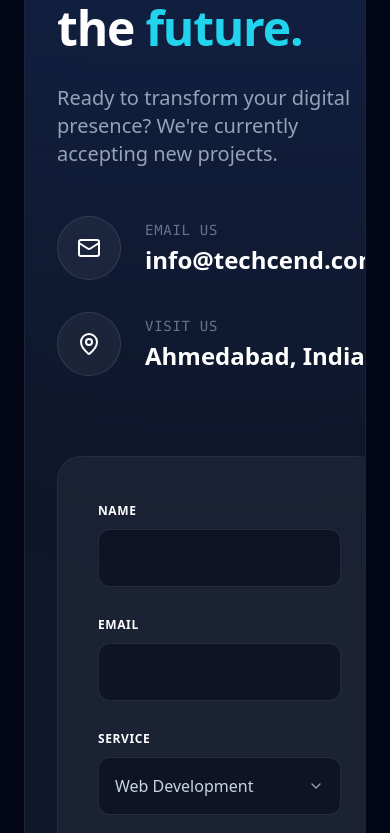
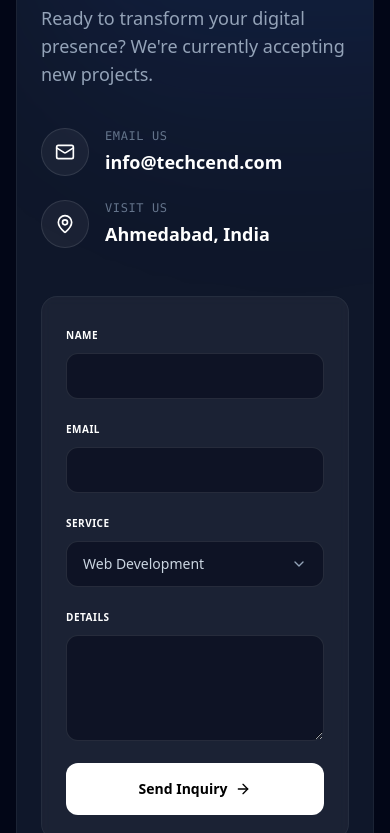
Before and after one commit to HarshalParghi13/techcend, a React (Vite) app: page / in a window 390 px wide. Shown: the part 8971-9804 px from the top of the page. Built offline with nearby package versions, Linux system fonts and the light colour scheme.

Commit message:
made contact page responsive

```diff
--- a/src/components/sections/Contact.jsx
+++ b/src/components/sections/Contact.jsx
@@ -49,57 +49,57 @@ const Contact = () => {
   };
 
   return (
-    <section id="contact" className="py-32 bg-slate-950 relative overflow-hidden">
-      <div className="container mx-auto px-6">
+    <section id="contact" className="py-20 lg:py-32 bg-slate-950 relative overflow-hidden">
+      <div className="container mx-auto px-4 sm:px-6">
         <RevealSection>
-          <div className="bg-slate-900 rounded-[3rem] p-8 md:p-20 border border-white/5 relative overflow-hidden">
-            <div className="absolute top-0 right-0 w-[800px] h-[800px] bg-gradient-to-b from-blue-600/20 to-transparent rounded-full blur-[120px] translate-x-1/3 -translate-y-1/3 pointer-events-none"></div>
+          <div className="bg-slate-900 rounded-[2rem] lg:rounded-[3rem] p-6 sm:p-10 lg:p-20 border border-white/5 relative overflow-hidden">
+            <div className="absolute top-0 right-0 w-[500px] h-[500px] md:w-[800px] md:h-[800px] bg-gradient-to-b from-blue-600/20 to-transparent rounded-full blur-[80px] md:blur-[120px] translate-x-1/3 -translate-y-1/3 pointer-events-none"></div>
 
-            <div className="grid lg:grid-cols-2 gap-20 relative z-10">
+            <div className="grid lg:grid-cols-2 gap-12 lg:gap-20 relative z-10">
               <div>
-                <h3 className="text-5xl md:text-7xl font-bold text-white mb-8 tracking-tight">Let's create <br />the <span className="text-cyan-400">future.</span></h3>
-                <p className="text-slate-400 text-xl mb-12 max-w-md">
+                <h3 className="text-4xl sm:text-5xl md:text-7xl font-bold text-white mb-6 lg:mb-8 tracking-tight">Let's create <br />the <span className="text-cyan-400">future.</span></h3>
+                <p className="text-slate-400 text-lg sm:text-xl mb-10 lg:mb-12 max-w-md">
                   Ready to transform your digital presence? We're currently accepting new projects.
                 </p>
 
-                <div className="space-y-8">
-                  <a href="mailto:info@techcend.com" className="flex items-center gap-6 group cursor-pointer">
-                    <div className="w-16 h-16 rounded-full bg-white/5 flex items-center justify-center text-white border border-white/10 group-hover:bg-cyan-500 group-hover:border-cyan-400 transition-all duration-300">
-                      <Mail className="w-6 h-6" />
+                <div className="space-y-6 lg:space-y-8">
+                  <a href="mailto:info@techcend.com" className="flex items-center gap-4 sm:gap-6 group cursor-pointer w-fit">
+                    <div className="w-12 h-12 sm:w-16 sm:h-16 shrink-0 rounded-full bg-white/5 flex items-center justify-center text-white border border-white/10 group-hover:bg-cyan-500 group-hover:border-cyan-400 transition-all duration-300">
+                      <Mail className="w-5 h-5 sm:w-6 sm:h-6" />
                     </div>
-                    <div>
-                      <p className="text-sm text-slate-500 font-mono uppercase tracking-wider mb-1">Email Us</p>
-                      <p className="text-2xl font-bold text-white">info@techcend.com</p>
+                    <div className="min-w-0">
+                      <p className="text-xs sm:text-sm text-slate-500 font-mono uppercase tracking-wider mb-1">Email Us</p>
+                      <p className="text-lg sm:text-2xl font-bold text-white truncate">info@techcend.com</p>
                     </div>
                   </a>
 
-                  <div className="flex items-center gap-6 group">
-                    <div className="w-16 h-16 rounded-full bg-white/5 flex items-center justify-center text-white border border-white/10 group-hover:bg-cyan-500 group-hover:border-cyan-400 transition-all duration-300">
-                      <MapPin className="w-6 h-6" />
+                  <div className="flex items-center gap-4 sm:gap-6 group w-fit">
+                    <div className="w-12 h-12 sm:w-16 sm:h-16 shrink-0 rounded-full bg-white/5 flex items-center justify-center text-white border border-white/10 group-hover:bg-cyan-500 group-hover:border-cyan-400 transition-all duration-300">
+                      <MapPin className="w-5 h-5 sm:w-6 sm:h-6" />
                     </div>
                     <div>
-                      <p className="text-sm text-slate-500 font-mono uppercase tracking-wider mb-1">Visit Us</p>
-                      <p className="text-2xl font-bold text-white">Ahmedabad, India</p>
+                      <p className="text-xs sm:text-sm text-slate-500 font-mono uppercase tracking-wider mb-1">Visit Us</p>
+                      <p className="text-lg sm:text-2xl font-bold text-white">Ahmedabad, India</p>
                     </div>
                   </div>
                 </div>
               </div>
 
-              <form className="space-y-6 bg-white/5 p-10 rounded-3xl backdrop-blur-sm border border-white/5" onSubmit={handleSubmit}>
-                <div className="grid md:grid-cols-2 gap-6">
+              <form className="space-y-4 sm:space-y-6 bg-white/5 p-6 sm:p-8 lg:p-10 rounded-2xl sm:rounded-3xl backdrop-blur-sm border border-white/5" onSubmit={handleSubmit}>
+                <div className="grid sm:grid-cols-2 gap-4 sm:gap-6">
                   <div className="space-y-2">
-                    <label className="text-xs font-bold text-white uppercase tracking-wider">Name</label>
-                    <input type="text" name="name" required className="w-full bg-slate-950/50 border border-white/10 rounded-xl px-4 py-4 text-white focus:outline-none focus:border-cyan-500 focus:ring-1 focus:ring-cyan-500 transition-all" />
+                    <label className="text-[10px] sm:text-xs font-bold text-white uppercase tracking-wider">Name</label>
+                    <input type="text" name="name" required className="w-full bg-slate-950/50 border border-white/10 rounded-xl px-4 py-3 sm:py-4 text-sm sm:text-base text-white focus:outline-none focus:border-cyan-500 focus:ring-1 focus:ring-cyan-500 transition-all" />
                   </div>
                   <div className="space-y-2">
-                    <label className="text-xs font-bold text-white uppercase tracking-wider">Email</label>
-                    <input type="email" name="email" required className="w-full bg-slate-950/50 border border-white/10 rounded-xl px-4 py-4 text-white focus:outline-none focus:border-cyan-500 focus:ring-1 focus:ring-cyan-500 transition-all" />
+                    <label className="text-[10px] sm:text-xs font-bold text-white uppercase tracking-wider">Email</label>
+                    <input type="email" name="email" required className="w-full bg-slate-950/50 border border-white/10 rounded-xl px-4 py-3 sm:py-4 text-sm sm:text-base text-white focus:outline-none focus:border-cyan-500 focus:ring-1 focus:ring-cyan-500 transition-all" />
                   </div>
                 </div>
 
                 {/* --- CUSTOM DROPDOWN IMPLEMENTATION --- */}
                 <div className="space-y-2 relative">
-                  <label className="text-xs font-bold text-white uppercase tracking-wider">Service</label>
+                  <label className="text-[10px] sm:text-xs font-bold text-white uppercase tracking-wider">Service</label>
 
                   {/* Hidden input to ensure Web3Forms still receives the selected value */}
                   <input type="hidden" name="service" value={selectedService} />
@@ -107,7 +107,7 @@ const Contact = () => {
                   {/* Dropdown Trigger */}
                   <div
                     onClick={() => setIsDropdownOpen(!isDropdownOpen)}
-                    className="w-full bg-slate-950/50 border border-white/10 rounded-xl px-4 py-4 text-slate-300 focus:outline-none focus:border-cyan-500 transition-all cursor-pointer flex items-center justify-between hover:border-white/20"
+                    className="w-full bg-slate-950/50 border border-white/10 rounded-xl px-4 py-3 sm:py-4 text-sm sm:text-base text-slate-300 focus:outline-none focus:border-cyan-500 transition-all cursor-pointer flex items-center justify-between hover:border-white/20"
                   >
                     <span>{selectedService}</span>
                     <ChevronDown className={`w-4 h-4 text-slate-400 transition-transform duration-300 ${isDropdownOpen ? 'rotate-180' : ''}`} />
@@ -127,7 +127,7 @@ const Contact = () => {
                               setSelectedService(service);
                               setIsDropdownOpen(false);
                             }}
-                            className={`px-4 py-4 cursor-pointer transition-colors ${
+                            className={`px-4 py-3 sm:py-4 cursor-pointer transition-colors text-sm sm:text-base ${
                               selectedService === service
                                 ? 'bg-cyan-500/10 text-cyan-400 font-medium'
                                 : 'text-slate-300 hover:bg-white/5 hover:text-white'
@@ -143,19 +143,19 @@ const Contact = () => {
                 {/* --- END CUSTOM DROPDOWN --- */}
 
                 <div className="space-y-2">
-                  <label className="text-xs font-bold text-white uppercase tracking-wider">Details</label>
-                  <textarea name="message" rows="4" required className="w-full bg-slate-950/50 border border-white/10 rounded-xl px-4 py-4 text-white focus:outline-none focus:border-cyan-500 transition-all"></textarea>
+                  <label className="text-[10px] sm:text-xs font-bold text-white uppercase tracking-wider">Details</label>
+                  <textarea name="message" rows="4" required className="w-full bg-slate-950/50 border border-white/10 rounded-xl px-4 py-3 sm:py-4 text-sm sm:text-base text-white focus:outline-none focus:border-cyan-500 transition-all"></textarea>
                 </div>
 
                 <button
                   type="submit"
                   disabled={status === 'submitting'}
-                  className="w-full bg-white text-black font-bold py-5 rounded-xl transition-all transform hover:scale-[1.01] hover:shadow-2xl flex justify-center items-center gap-2 disabled:opacity-70 disabled:cursor-not-allowed"
+                  className="w-full bg-white text-black font-bold py-4 sm:py-5 text-sm sm:text-base rounded-xl transition-all transform hover:scale-[1.01] hover:shadow-2xl flex justify-center items-center gap-2 disabled:opacity-70 disabled:cursor-not-allowed"
                 >
-                  {status === 'idle' && <>Send Inquiry <ArrowRight className="w-5 h-5" /></>}
+                  {status === 'idle' && <>Send Inquiry <ArrowRight className="w-4 h-4 sm:w-5 sm:h-5" /></>}
                   {status === 'submitting' && 'Sending...'}
-                  {status === 'success' && <><CheckCircle className="w-5 h-5 text-emerald-500" /> Sent Successfully!</>}
-                  {status === 'error' && <><AlertCircle className="w-5 h-5 text-rose-500" /> Error. Try Again.</>}
+                  {status === 'success' && <><CheckCircle className="w-4 h-4 sm:w-5 sm:h-5 text-emerald-500" /> Sent Successfully!</>}
+                  {status === 'error' && <><AlertCircle className="w-4 h-4 sm:w-5 sm:h-5 text-rose-500" /> Error. Try Again.</>}
                 </button>
               </form>
 
```
